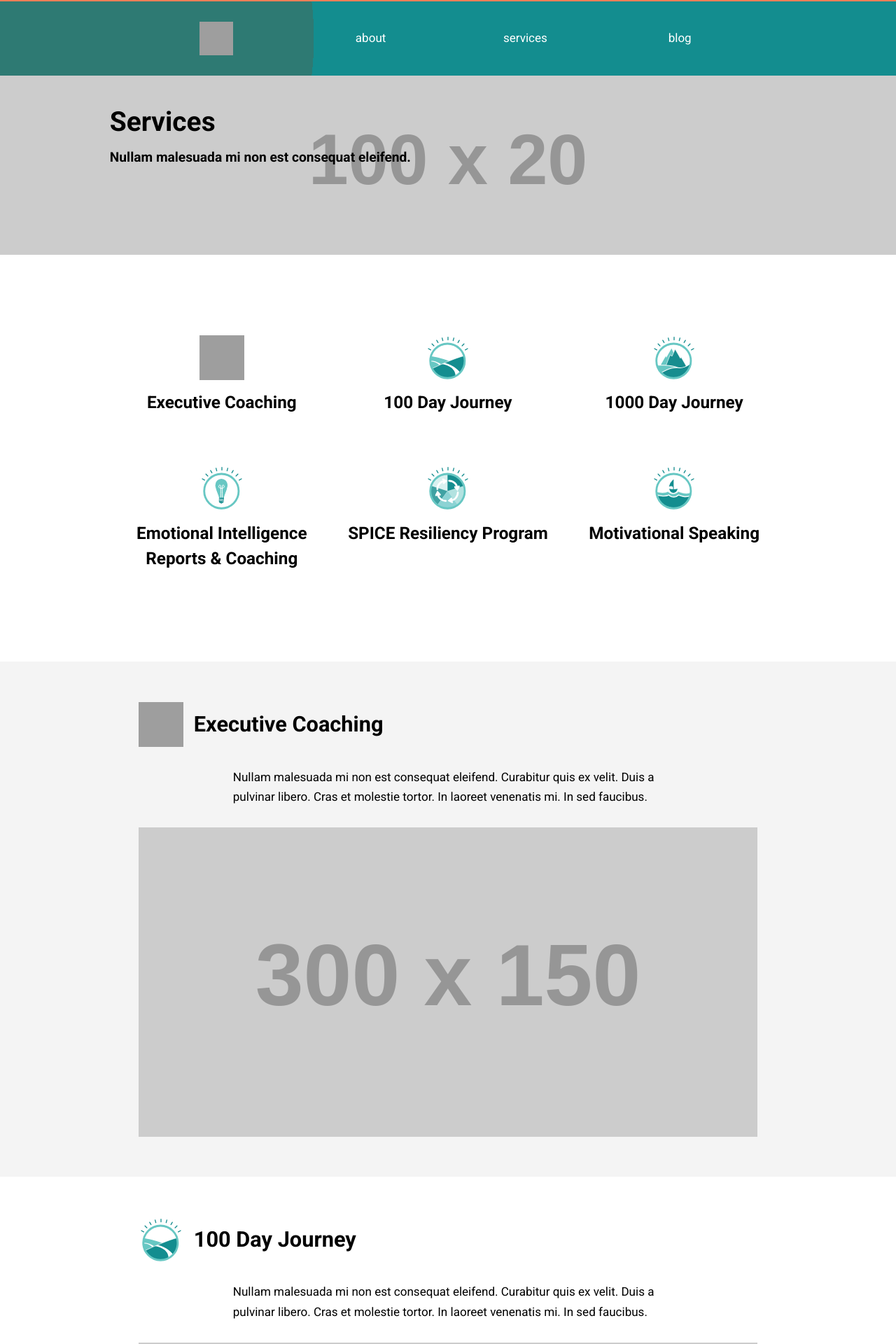
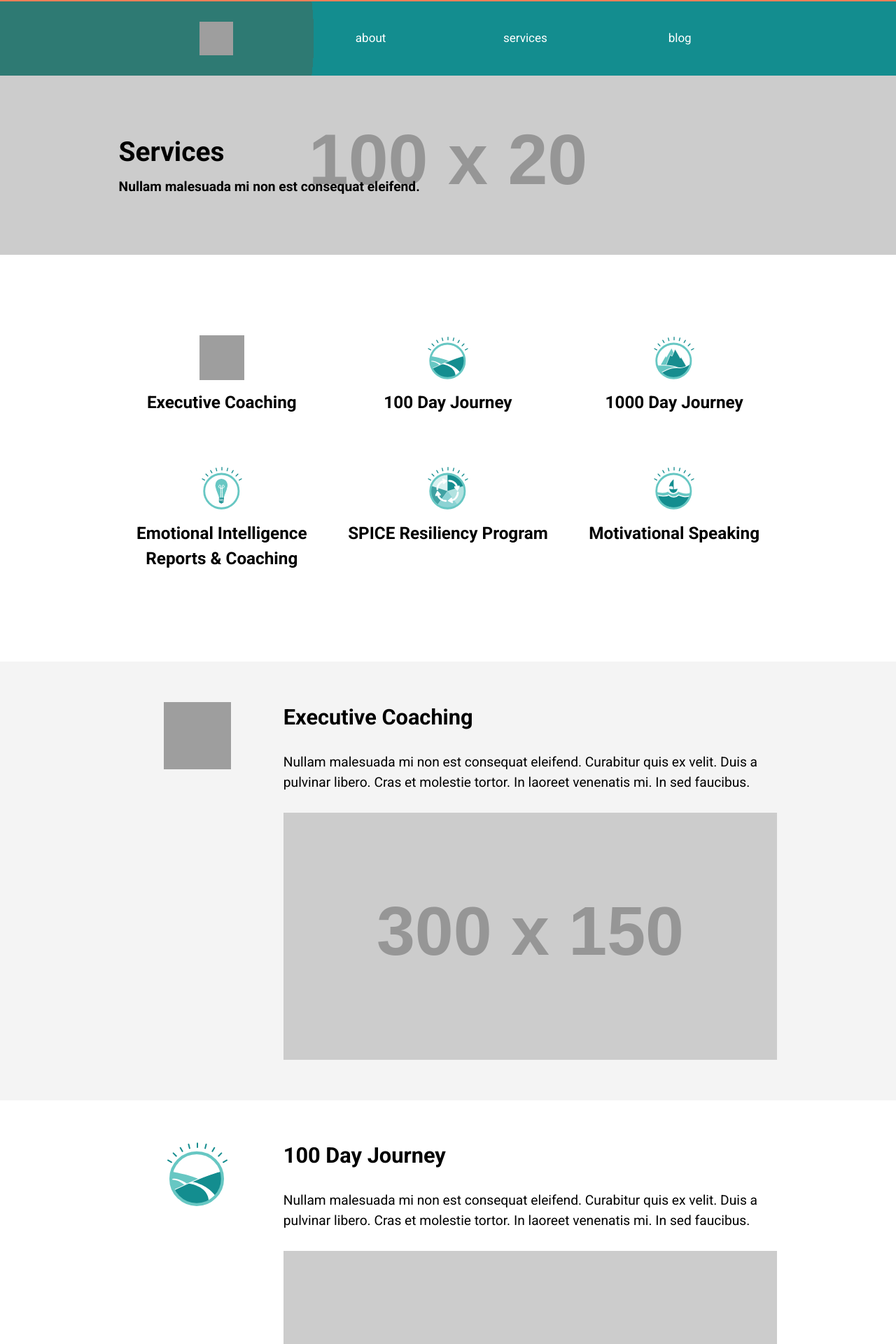
Before and after one commit to AlexSpagnuolo/rozross, a Jekyll site: the page built from services.html, in a window 1280 px wide. Shown: the top 1920 px of the page at 70% size. Built offline with Jekyll 4.4.1, drawn with Linux system fonts in a browser that asks for light colours; grey boxes are pictures that could not be loaded.

Commit message:
Update services sections

```diff
--- a/services.html
+++ b/services.html
@@ -6,7 +6,7 @@ description:
 
 <section class="push-2 pad-b-2">
   <div class="relative">
-    <div class="absolute about-header wrapper gutter ">
+    <div class="absolute pin-c wrapper gutter">
       <h1 class="push-1-4 zetta">Services</h1>
       <strong>Nullam malesuada mi non est consequat eleifend.</strong>
     </div>
@@ -49,7 +49,7 @@ description:
       </div>
     </a>
 
-    <a href="#emotional-intelligence-reports-and-coaching" class="unit xs-1-2 s-1-2 m-1-3 gutter-1-2 text-center services-button push-2" itemprop="url">
+    <a href="#emotional-intelligence" class="unit xs-1-2 s-1-2 m-1-3 gutter-1-2 text-center services-button push-2" itemprop="url">
       <div class="push-1-2">
         <i class="icon i-64 services-icon">
           <img class="img-flex" src="{{site.baseurl}}/images/icons/emotional-intelligence.svg">
@@ -60,7 +60,7 @@ description:
       </div>
     </a>
 
-    <a href="#spice-resiliency-program" class="unit xs-1-2 s-1-2 m-1-3 gutter-1-2 text-center services-button push-2" itemprop="url">
+    <a href="#spice" class="unit xs-1-2 s-1-2 m-1-3 gutter-1-2 text-center services-button push-2" itemprop="url">
       <div class="push-1-2">
         <i class="icon i-64 services-icon">
           <img class="img-flex" src="{{site.baseurl}}/images/icons/spice.svg">
@@ -85,14 +85,15 @@ description:
 </section>
 
 <section id="executive-coaching" class="grey-bg pad-t-2 pad-b-2">
-  <div class="wrapper gutter-2">
-    <div class="push">
-      <i class="icon i-64 footer-icon">
+  <div class="grid wrapper gutter">
+    <a href="#top" class="unit xs-1-4 text-center">
+      <i class="icon i-96 footer-icon">
         <img class="img-flex" src="{{site.baseurl}}/images/icons/executive-coaching.svg" alt="">
       </i>
-      <span class="icon-label peta bold oswald">Executive Coaching</span>
-    </div>
-    <div>
+    </a>
+
+    <div class="unit xs-3-4">
+      <h2>Executive Coaching</h2
       <p class="max-length milli">Nullam malesuada mi non est consequat eleifend. Curabitur quis ex velit. Duis a pulvinar libero. Cras et molestie tortor.  In laoreet venenatis mi. In sed faucibus.</p>
       <img class="img-flex" src="https://via.placeholder.com/300x150">
     </div>
@@ -100,59 +101,63 @@ description:
 </section>
 
 <section id="100-day-journey" class="pad-t-2 pad-b-2">
-  <div class="wrapper gutter-2">
-    <div class="push">
-      <i class="icon i-64 footer-icon">
+  <div class="grid wrapper gutter">
+    <a href="#top" class="unit xs-1-4 text-center">
+      <i class="icon i-96 footer-icon">
         <img class="img-flex" src="{{site.baseurl}}/images/icons/100-day-journey.svg" alt="">
       </i>
-      <span class="icon-label peta bold oswald">100 Day Journey</span>
-    </div>
-    <div>
+    </a>
+
+    <div class="unit xs-3-4">
+      <h2>100 Day Journey</h2
       <p class="max-length milli">Nullam malesuada mi non est consequat eleifend. Curabitur quis ex velit. Duis a pulvinar libero. Cras et molestie tortor.  In laoreet venenatis mi. In sed faucibus.</p>
       <img class="img-flex" src="https://via.placeholder.com/300x150">
     </div>
   </div>
 </section>
 
-<section id="1000-day-journey" class="grey-bg pad-t-2 pad-b-2">
-  <div class="wrapper gutter-2">
-    <div class="push">
-      <i class="icon i-64 footer-icon">
+<section id="1000-day-journey" class="pad-t-2 pad-b-2 grey-bg">
+  <div class="grid wrapper gutter">
+    <a href="#top" class="unit xs-1-4 text-center">
+      <i class="icon i-96 footer-icon">
         <img class="img-flex" src="{{site.baseurl}}/images/icons/1000-day-journey.svg" alt="">
       </i>
-      <span class="icon-label peta bold oswald">1000 Day Journey</span>
-    </div>
-    <div>
+    </a>
+
+    <div class="unit xs-3-4">
+      <h2>1000 Day Journey</h2
       <p class="max-length milli">Nullam malesuada mi non est consequat eleifend. Curabitur quis ex velit. Duis a pulvinar libero. Cras et molestie tortor.  In laoreet venenatis mi. In sed faucibus.</p>
       <img class="img-flex" src="https://via.placeholder.com/300x150">
     </div>
   </div>
 </section>
 
-<section id="emotional-intelligence-reports-and-coaching" class="pad-t-2 pad-b-2">
-  <div class="wrapper gutter-2">
-    <div class="push">
-      <i class="icon i-64 footer-icon">
+<section id="emotional-intelligence" class="pad-t-2 pad-b-2">
+  <div class="grid wrapper gutter">
+    <a href="#top" class="unit xs-1-4 text-center">
+      <i class="icon i-96 footer-icon">
         <img class="img-flex" src="{{site.baseurl}}/images/icons/emotional-intelligence.svg" alt="">
       </i>
-      <span class="icon-label peta bold oswald">Emotional Intelligence Reports & Coaching</span>
-    </div>
-    <div>
+    </a>
+
+    <div class="unit xs-3-4">
+      <h2>Emotional Intelligence Reports & Coaching</h2
       <p class="max-length milli">Nullam malesuada mi non est consequat eleifend. Curabitur quis ex velit. Duis a pulvinar libero. Cras et molestie tortor.  In laoreet venenatis mi. In sed faucibus.</p>
       <img class="img-flex" src="https://via.placeholder.com/300x150">
     </div>
   </div>
 </section>
 
-<section id="spice-resiliency-program" class="grey-bg pad-t-2 pad-b-2">
-  <div class="wrapper gutter-2">
-    <div class="push">
-      <i class="icon i-64 footer-icon">
-        <img class="img-flex" src="{{site.baseurl}}/images/icons/spice.svg" alt="">
+<section id="space" class="pad-t-2 pad-b-2 grey-bg">
+  <div class="grid wrapper gutter">
+    <a href="#top" class="unit xs-1-4 text-center">
+      <i class="icon i-96 footer-icon">
+        <img class="img-flex" src="{{site.baseurl}}/images/icons/space.svg" alt="">
       </i>
-      <span class="icon-label peta bold oswald">SPICE Resiliency Program</span>
-    </div>
-    <div>
+    </a>
+
+    <div class="unit xs-3-4">
+      <h2>SPICE Resiliency Program</h2
       <p class="max-length milli">Nullam malesuada mi non est consequat eleifend. Curabitur quis ex velit. Duis a pulvinar libero. Cras et molestie tortor.  In laoreet venenatis mi. In sed faucibus.</p>
       <img class="img-flex" src="https://via.placeholder.com/300x150">
     </div>
@@ -160,14 +165,15 @@ description:
 </section>
 
 <section id="motivational-speaking" class="pad-t-2 pad-b-2">
-  <div class="wrapper gutter-2">
-    <div class="push">
-      <i class="icon i-64 footer-icon">
+  <div class="grid wrapper gutter">
+    <a href="#top" class="unit xs-1-4 text-center">
+      <i class="icon i-96 footer-icon">
         <img class="img-flex" src="{{site.baseurl}}/images/icons/motivational-speaking.svg" alt="">
       </i>
-      <span class="icon-label peta bold oswald">Motivational Speaking</span>
-    </div>
-    <div>
+    </a>
+
+    <div class="unit xs-3-4">
+      <h2>Motivational Speaking</h2
       <p class="max-length milli">Nullam malesuada mi non est consequat eleifend. Curabitur quis ex velit. Duis a pulvinar libero. Cras et molestie tortor.  In laoreet venenatis mi. In sed faucibus.</p>
       <img class="img-flex" src="https://via.placeholder.com/300x150">
     </div>
```
